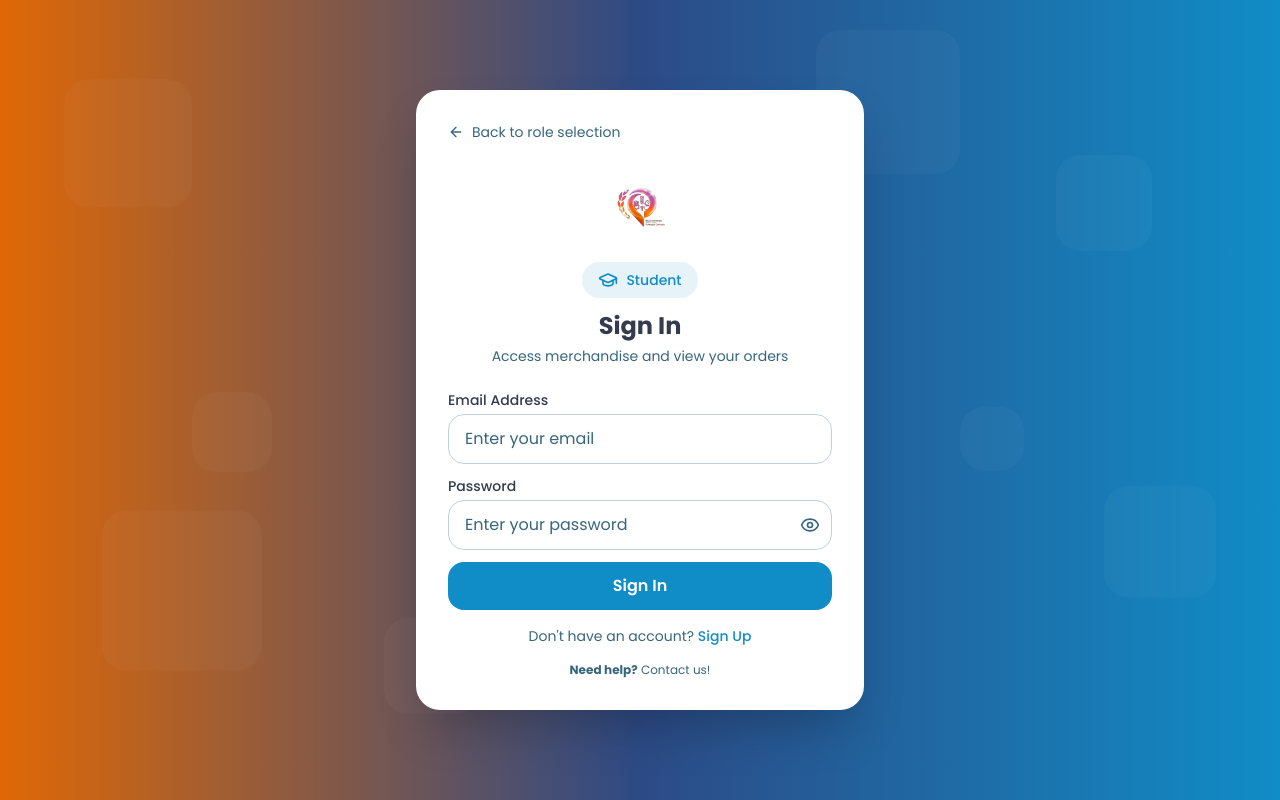
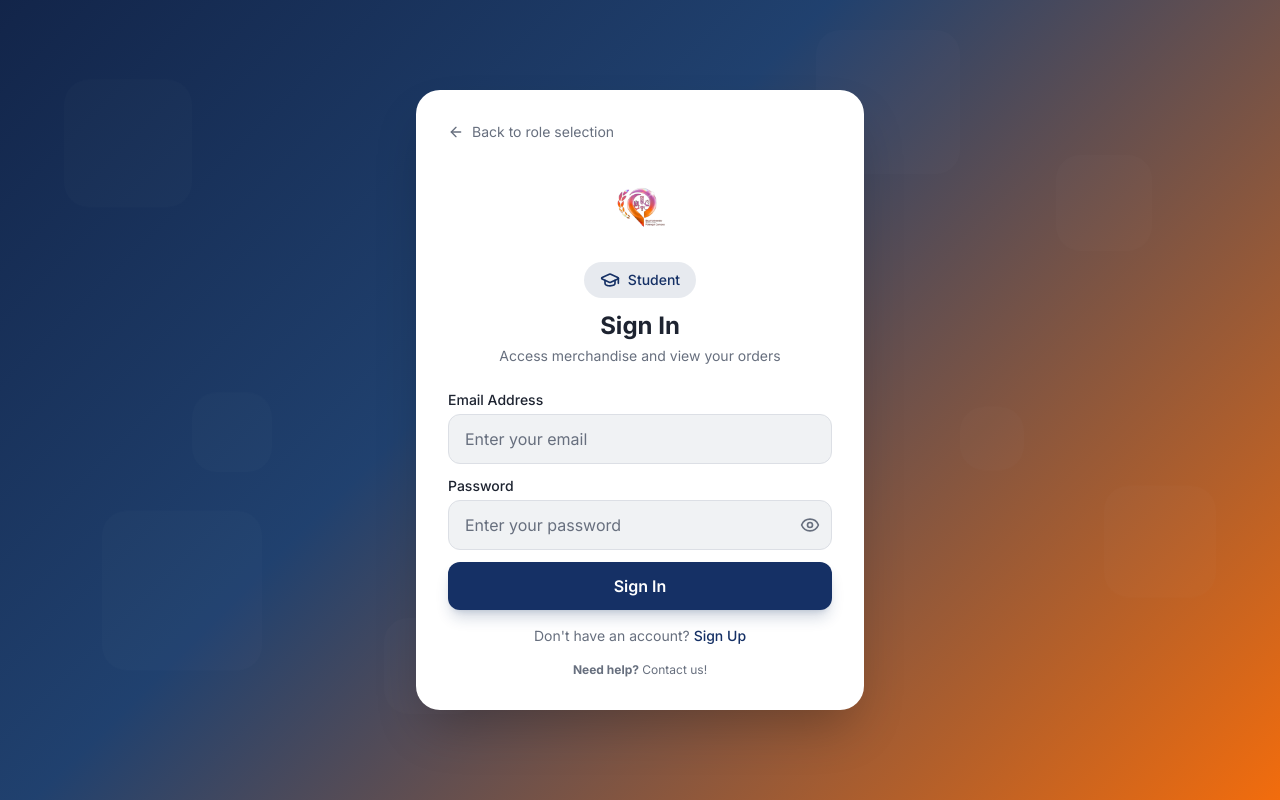
Before and after one commit to derickbriones/CSC_Invoice_and_Merchandise_Management_System, a React (Vite) app: page /login in a window 1280 px wide. Built offline with nearby package versions, Linux system fonts and the light colour scheme; the HTML template or start-up script is replaced by a standard one.

Commit message:
Update index.css

```diff
--- a/src/index.css
+++ b/src/index.css
@@ -1,100 +1,119 @@
-@import url('https://fonts.googleapis.com/css2?family=Poppins:wght@400;500;600;700&display=swap');
+@import url('https://fonts.googleapis.com/css2?family=Inter:wght@400;500;600;700;800&display=swap');
 
 @tailwind base;
 @tailwind components;
 @tailwind utilities;
 
-/* Bicol University CSC Design System */
+/* iBU-Inspired Design System — Navy & Orange */
 
 @layer base {
   :root {
-    /* Gradient background - orange left to blue right */
-    --background: 199 92% 52%;
-    --background-gradient: linear-gradient(to right, hsl(27, 95%, 45%), hsl(220, 50%, 35%), hsl(199, 85%, 42%));
-    --foreground: 0 0% 100%;
+    /* Background */
+    --background: 220 20% 96%;
+    --background-gradient: linear-gradient(135deg, hsl(220, 60%, 18%) 0%, hsl(215, 55%, 28%) 40%, hsl(25, 90%, 50%) 100%);
+    --foreground: 220 25% 15%;
 
-    /* White cards */
+    /* Cards */
     --card: 0 0% 100%;
-    --card-foreground: 220 20% 25%;
+    --card-foreground: 220 25% 15%;
 
     --popover: 0 0% 100%;
-    --popover-foreground: 220 20% 25%;
+    --popover-foreground: 220 25% 15%;
 
-    /* BU Blue Primary */
-    --primary: 199 85% 42%;
+    /* Navy Blue Primary */
+    --primary: 220 65% 24%;
     --primary-foreground: 0 0% 100%;
 
-    /* BU Orange Secondary */
-    --secondary: 27 95% 53%;
+    /* Orange Accent */
+    --secondary: 25 92% 52%;
     --secondary-foreground: 0 0% 100%;
 
-    /* Muted light blue */
-    --muted: 199 60% 85%;
-    --muted-foreground: 199 40% 35%;
+    /* Muted */
+    --muted: 220 15% 92%;
+    --muted-foreground: 220 10% 45%;
 
-    /* Orange accent */
-    --accent: 27 95% 53%;
+    /* Accent */
+    --accent: 25 92% 52%;
     --accent-foreground: 0 0% 100%;
 
-    /* Maroon from CSC logo */
-    --maroon: 0 30% 43%;
+    /* Maroon */
+    --maroon: 0 40% 35%;
     --maroon-foreground: 0 0% 100%;
 
-    --destructive: 0 84.2% 60.2%;
-    --destructive-foreground: 210 40% 98%;
+    --destructive: 0 72% 51%;
+    --destructive-foreground: 0 0% 100%;
 
-    --border: 199 30% 80%;
-    --input: 0 0% 100%;
-    --ring: 199 85% 42%;
+    --border: 220 15% 88%;
+    --input: 220 15% 95%;
+    --ring: 220 65% 24%;
 
-    --radius: 1rem;
+    --radius: 0.75rem;
 
-    /* Stakeholder card colors */
-    --stakeholder-blue: 199 75% 55%;
-    --stakeholder-orange: 27 95% 53%;
-    --stakeholder-blue-light: 199 60% 70%;
+    /* Stakeholder */
+    --stakeholder-blue: 220 60% 30%;
+    --stakeholder-orange: 25 92% 52%;
+    --stakeholder-blue-light: 215 50% 45%;
 
-    /* Decorative background */
-    --bg-decoration: 199 70% 60%;
+    --bg-decoration: 220 50% 30%;
+
+    /* Sidebar */
+    --sidebar-background: 220 60% 18%;
+    --sidebar-foreground: 220 15% 85%;
+    --sidebar-primary: 25 92% 52%;
+    --sidebar-primary-foreground: 0 0% 100%;
+    --sidebar-accent: 220 50% 25%;
+    --sidebar-accent-foreground: 0 0% 100%;
+    --sidebar-border: 220 40% 25%;
+    --sidebar-ring: 25 92% 52%;
   }
 
   .dark {
-    --background: 220 25% 10%;
-    --foreground: 0 0% 95%;
+    --background: 220 25% 8%;
+    --background-gradient: linear-gradient(135deg, hsl(220, 40%, 8%) 0%, hsl(220, 30%, 14%) 50%, hsl(25, 60%, 18%) 100%);
+    --foreground: 220 10% 90%;
 
-    --card: 220 20% 15%;
-    --card-foreground: 0 0% 95%;
+    --card: 220 25% 12%;
+    --card-foreground: 220 10% 90%;
 
-    --popover: 220 20% 15%;
-    --popover-foreground: 0 0% 95%;
+    --popover: 220 25% 12%;
+    --popover-foreground: 220 10% 90%;
 
-    --primary: 199 85% 50%;
+    --primary: 215 60% 50%;
     --primary-foreground: 0 0% 100%;
 
-    --secondary: 27 95% 53%;
+    --secondary: 25 85% 55%;
     --secondary-foreground: 0 0% 100%;
 
-    --muted: 220 20% 20%;
-    --muted-foreground: 220 10% 60%;
+    --muted: 220 20% 18%;
+    --muted-foreground: 220 10% 55%;
 
-    --accent: 27 95% 53%;
+    --accent: 25 85% 55%;
     --accent-foreground: 0 0% 100%;
 
-    --maroon: 0 30% 50%;
+    --maroon: 0 35% 45%;
     --maroon-foreground: 0 0% 100%;
 
-    --destructive: 0 62.8% 30.6%;
-    --destructive-foreground: 210 40% 98%;
+    --destructive: 0 62% 40%;
+    --destructive-foreground: 0 0% 100%;
 
-    --border: 220 20% 25%;
-    --input: 220 20% 20%;
-    --ring: 199 85% 50%;
+    --border: 220 20% 20%;
+    --input: 220 20% 16%;
+    --ring: 215 60% 50%;
 
-    --stakeholder-blue: 199 70% 45%;
-    --stakeholder-orange: 27 90% 50%;
-    --stakeholder-blue-light: 199 50% 35%;
+    --stakeholder-blue: 215 50% 40%;
+    --stakeholder-orange: 25 80% 50%;
+    --stakeholder-blue-light: 215 40% 30%;
 
-    --bg-decoration: 220 20% 18%;
+    --bg-decoration: 220 20% 14%;
+
+    --sidebar-background: 220 30% 10%;
+    --sidebar-foreground: 220 10% 75%;
+    --sidebar-primary: 25 85% 55%;
+    --sidebar-primary-foreground: 0 0% 100%;
+    --sidebar-accent: 220 25% 16%;
+    --sidebar-accent-foreground: 220 10% 85%;
+    --sidebar-border: 220 20% 16%;
+    --sidebar-ring: 25 85% 55%;
   }
 }
 
@@ -104,10 +123,15 @@
   }
 
   body {
-    @apply text-foreground font-sans antialiased;
-    font-family: 'Poppins', sans-serif;
+    @apply text-foreground antialiased;
+    font-family: 'Inter', sans-serif;
+    background: hsl(var(--background));
+    min-height: 100vh;
+  }
+
+  /* Landing & Login pages use gradient */
+  .bg-gradient-page {
     background: var(--background-gradient);
-    min-height: 100vh;
   }
 }
 
@@ -126,20 +150,21 @@
   }
 
   .bg-decoration {
-    @apply absolute rounded-3xl opacity-20;
-    background: hsl(0 0% 100% / 0.15);
+    @apply absolute rounded-3xl opacity-15;
+    background: hsl(0 0% 100% / 0.1);
   }
 
   .login-input {
-    @apply w-full px-4 py-3 rounded-lg border border-border bg-input text-card-foreground;
-    @apply focus:outline-none focus:ring-2 focus:ring-primary focus:border-transparent;
-    @apply placeholder:text-muted-foreground;
+    @apply w-full px-4 py-3 rounded-xl border border-border bg-input text-card-foreground;
+    @apply focus:outline-none focus:ring-2 focus:ring-primary/50 focus:border-primary;
+    @apply placeholder:text-muted-foreground transition-all duration-200;
   }
 
   .login-button {
-    @apply w-full py-3 rounded-lg font-semibold text-white transition-all duration-200;
-    @apply bg-[hsl(var(--primary))] hover:bg-[hsl(199,85%,35%)];
+    @apply w-full py-3 rounded-xl font-semibold text-white transition-all duration-200;
+    @apply bg-primary hover:bg-primary/90;
     @apply focus:outline-none focus:ring-2 focus:ring-offset-2 focus:ring-primary;
+    @apply shadow-lg shadow-primary/20;
   }
 }
 
```
